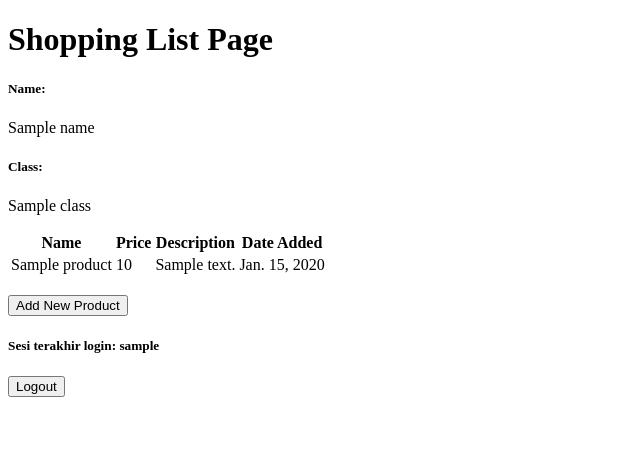
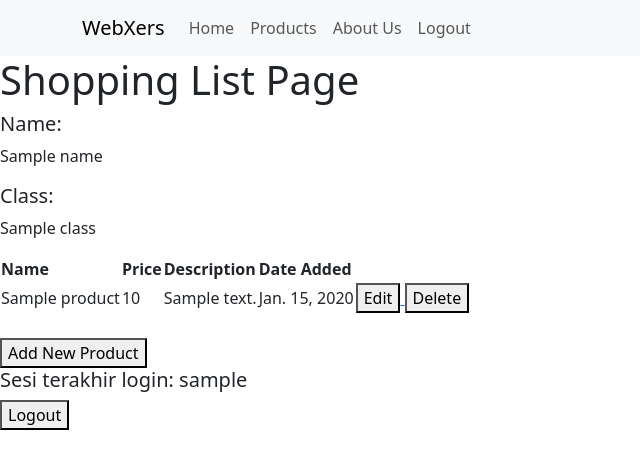
Before and after one commit to irsyadfadh/shopping_list, a Django app: template main/templates/main.html in a window 1280 px wide. Shown: the top 469 px of the page, without its empty margins (0-640 px from the left). Run offline with Django 4.2, Linux system fonts and the light colour scheme; tables that the repository leaves empty hold one stand-in row (values such as "Sample post"); the template is opened without the code that fills it: values that come from a table or form of the project are taken from there, most other values are stand-ins (such as "Sample title", 1, 10 or a date in 2020).

Commit message:
Tutorial 4 Selesai

```diff
--- a/Templates/base.html
+++ b/Templates/base.html
@@ -8,7 +8,12 @@
             content="width=device-width, initial-scale=1.0"
         />
         {% block meta %}
+            <meta charset="UTF-8" />
+            <meta name="viewport" content="width=device-width, initial-scale=1">
         {% endblock meta %}
+        <link href="https://cdn.jsdelivr.net/npm/bootstrap@5.3.2/dist/css/bootstrap.min.css" rel="stylesheet" integrity="sha384-T3c6CoIi6uLrA9TneNEoa7RxnatzjcDSCmG1MXxSR1GAsXEV/Dwwykc2MPK8M2HN" crossorigin="anonymous">
+        <script src="https://code.jquery.com/jquery-3.6.0.min.js" integrity="sha384-KyZXEAg3QhqLMpG8r+J4jsl5c9zdLKaUk5Ae5f5b1bw6AUn5f5v8FZJoMxm6f5cH1" crossorigin="anonymous"></script>
+
     </head>
 
     <body>
--- a/main/templates/main.html
+++ b/main/templates/main.html
@@ -1,6 +1,34 @@
 {% extends 'base.html' %}
 
 {% block content %}
+
+    <!-- Navigation Bar -->
+    <nav class="navbar navbar-expand-lg navbar-light bg-light">
+        <div class="container">
+            <a class="navbar-brand" href="#">WebXers</a>
+            <button class="navbar-toggler" type="button" data-toggle="collapse" data-target="#navbarNav"
+                aria-controls="navbarNav" aria-expanded="false" aria-label="Toggle navigation">
+                <span class="navbar-toggler-icon"></span>
+            </button>
+            <div class="collapse navbar-collapse" id="navbarNav">
+                <ul class="navbar-nav ml-auto">
+                    <li class="nav-item active">
+                        <a class="nav-link" href="#">Home</a>
+                    </li>
+                    <li class="nav-item">
+                        <a class="nav-link" href="#">Products</a>
+                    </li>
+                    <li class="nav-item">
+                        <a class="nav-link" href="#">About Us</a>
+                    </li>
+                    <li class="nav-item">
+                        <a class="nav-link" href="{% url 'main:logout' %}">Logout</a>
+                    </li>
+                </ul>
+            </div>
+        </div>
+    </nav>
+
     <h1>Shopping List Page</h1>
 
     <h5>Name:</h5>
@@ -25,6 +53,18 @@
                 <td>{{product.price}}</td>
                 <td>{{product.description}}</td>
                 <td>{{product.date_added}}</td>
+                <td>
+                    <a href="{% url 'main:edit_product' product.pk %}">
+                        <button>
+                            Edit
+                        </button>
+                    </a>
+                    <a href="{% url 'main:delete_product' product.pk %}">
+                          <button>
+                              Delete
+                          </button>
+                      </a>
+                </td>
             </tr>
         {% endfor %}
     </table>
--- a/main/urls.py
+++ b/main/urls.py
@@ -6,6 +6,10 @@ from main.views import show_main, create_product, show_xml, show_json
 from main.views import register #sesuaikan dengan nama fungsi yang dibuat
 from main.views import login_user #sesuaikan dengan nama fungsi yang dibuat
 from main.views import logout_user
+from main.views import edit_product
+from main.views import delete_product
+
+
 
 app_name = 'main'
 
@@ -17,4 +21,7 @@ urlpatterns = [
     path('register/', register, name='register'), #sesuaikan dengan nama fungsi yang dibuat
     path('login/', login_user, name='login'), #sesuaikan dengan nama fungsi yang dibuat
     path('logout/', logout_user, name='logout'),
+    path('edit-product/<int:id>', edit_product, name='edit_product'),
+    path('delete/<int:id>', delete_product, name='delete_product'),
+
 ]
```
Also changed, not shown: main/templates/edit_product.html (added, +22 -0 lines), main/views.py (+23 -0 lines).
